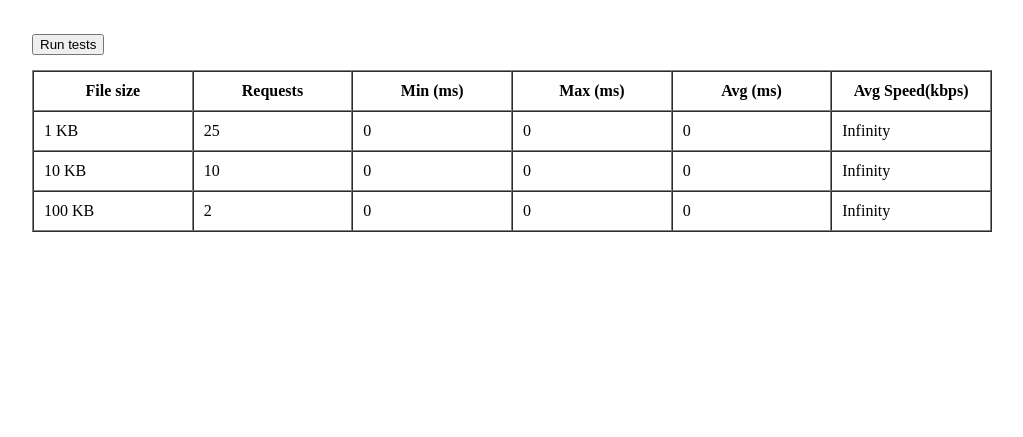
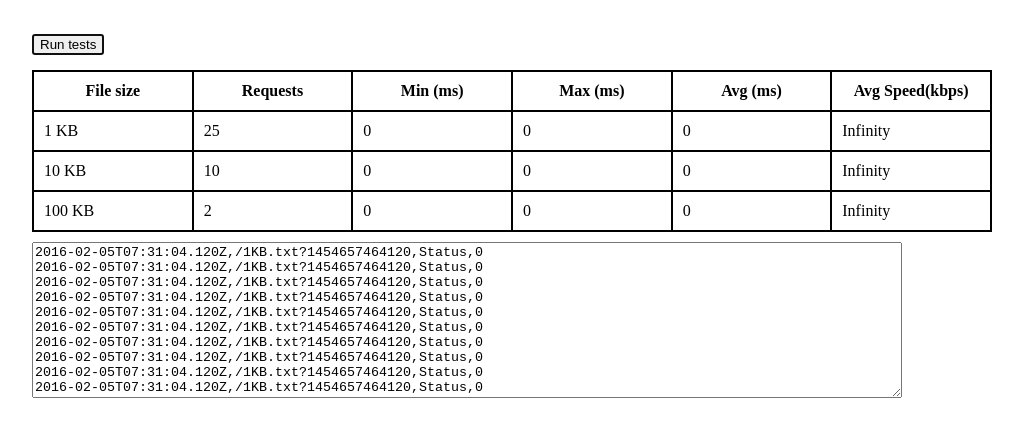
Before and after one commit to DWB-eHealth/low-bandwidth-profiling-tool, a plain HTML site: page index.html in a window 1280 px wide. Both pictures are taken after a click on the button "Run tests". Shown: the part 79-516 px from the top of the page, without its empty margins (128-1151 px from the left). Drawn offline with Linux system fonts and the light colour scheme.

Commit message:
Raghavendra, David | #1572 | Printing logs to CSV text area

```diff
--- a/index.html
+++ b/index.html
@@ -11,9 +11,9 @@
 
     <div class="container">
         <h1>Speed test tool</h1>
-        <button id="run" class="run">Run tests</button>
+        <button id="run" class="run" autofocus>Run tests</button>
         <div>
-            <table style="width:100%;table-layout:fixed" border="1" cellspacing="0" cellpadding="10">
+            <table class="results" cellspacing="0" cellpadding="10">
                 <thead>
                     <th>File size</th>
                     <th>Requests</th>
@@ -25,6 +25,10 @@
                 <tbody id="results"></tbody>
             </table>
         </div>
+
+        <div class="csvContent">
+            <textarea id="csvContent" rows="10" readonly></textarea>
+        </div>
     </div>
 
     <script src="speedtest.js"></script>
--- a/speedtest.css
+++ b/speedtest.css
@@ -3,31 +3,54 @@
     margin: 0 auto;
     padding: 10px;
 }
+
 .progressBar {
     width: 100%;
 }
+
 .left {
     float: left;
 }
+
 .right {
     float: right;
 }
+
 .card {
     margin: 50px 10px;
     padding: 10px;
 }
+
 .clear {
     clear: both;
 }
+
 .danger {
     color: #c0392b;
 }
+
 .success {
     color: #27ae60;
 }
+
 .normal {
     color: #2980b9;
 }
+
 .run {
     margin: 15px 0px;
 }
+
+.results {
+    width: 100%;
+    table-layout: fixed;
+}
+.csvContent {
+    margin: 10px 0;
+}
+.csvContent textarea {
+    width:90%;
+}
+table, table td, table th {
+    border: 1px solid black;
+}
--- a/speedtest.js
+++ b/speedtest.js
@@ -35,16 +35,33 @@ function getAvg(array) {
     };
 
     var runTests = function () {
-        var jobs = generateJobs();
+        var printLog = function(logEntry) {
+            var csvTextArea = document.getElementById('csvContent');
+            csvTextArea.value += logEntry + '\n';
+        };
+
+        var printCsvHeader = function(){
+            printLog('DateTime,FileSize,Status,Duration');
+        };
+        var generateJobs = function () {
+            var jobList = [];
+            config.files.forEach(function (file) {
+                for (var i = 0; i < file.runs; i++) {
+                    jobList.push(file);
+                }
+            });
+            return jobList;
+        };
 
         var recursivelyRunJob = function () {
 
             if (jobs.length == 0) return;
 
             var calculateResponseTime = function () {
-                var endTime = +new Date;
+                var endTime = new Date;
                 var timeTaken = currentJob.callDurations;
                 timeTaken.push(endTime - startTime);
+                return endTime - startTime;
             };
 
             var updateUI = function () {
@@ -59,10 +76,14 @@ function getAvg(array) {
                 row.getElementsByClassName('speed')[0].innerHTML = currentJob.size * 8 / (getAvg(timeTaken) / 1000);
             };
 
+            var updateLogs = function (responseTime) {
+                var dateTime = startTime.toISOString();
+                printLog([dateTime, resourceURL, 'Status', responseTime].join(','));
+            };
 
             var currentJob = jobs.shift(),
-                startTime = +new Date,
-                resourceURL = currentJob.path + '?' + startTime;
+                startTime = new Date,
+                resourceURL = currentJob.path + '?' + (+startTime);
 
             var waitForRequestToComplete = function (response) {
                 return response.text();
@@ -71,22 +92,13 @@ function getAvg(array) {
             fetch(resourceURL)
                 .then(waitForRequestToComplete)
                 .then(calculateResponseTime)
+                .then(updateLogs)
                 .then(updateUI)
                 .then(recursivelyRunJob);
         };
 
+        var jobs = generateJobs();
         recursivelyRunJob();
-
-    };
-
-    var generateJobs = function () {
-        var jobs = [];
-        config.files.forEach(function (file) {
-            for (var i = 0; i < file.runs; i++) {
-                jobs.push(file);
-            }
-        });
-        return jobs;
     };
 
     config.files.forEach(function (file) {
```
